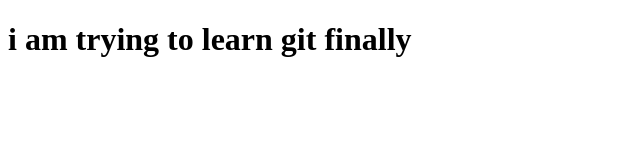
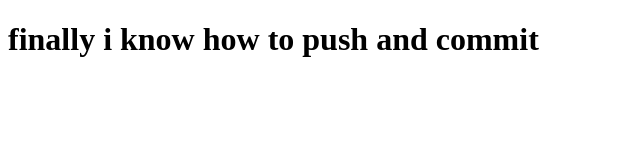
Before and after one commit to prashansh/try-outs, a plain HTML site: page index.html in a window 1280 px wide. Shown: the whole page, without its empty margins (0-640 px from the left). Drawn offline with Linux system fonts and the light colour scheme.

Commit message:
commit and push

```diff
--- a/index.html
+++ b/index.html
@@ -6,6 +6,6 @@
     <title>Document</title>
 </head>
 <body>
-    <h1>i am trying to learn git finally </h1>
+    <h1>finally i know how to push and commit</h1>
 </body>
 </html>
```
